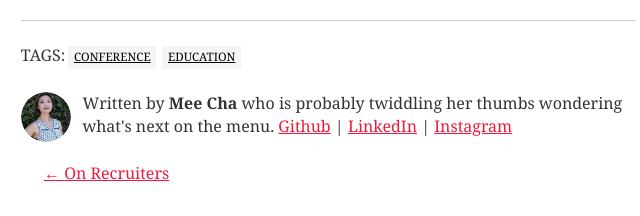
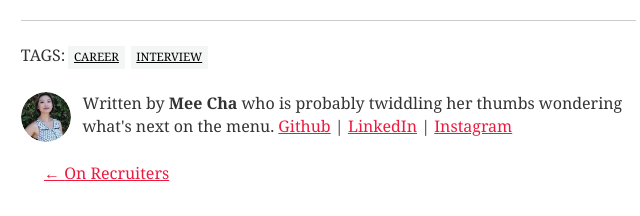
Before and after one commit to meechanism/meechanism, a Gatsby site: page /blog/go-to-interview-questions/ in a window 1280 px wide. Shown: the part 5509-5725 px from the top of the page, 275-915 px from the left. Built offline with nearby package versions, Linux system fonts and the light colour scheme; Gatsby itself is replaced by a stand-in of ours; some packages are replaced by stand-ins of ours; what typography-theme-sutro would draw is missing.

Commit message:
Update metadata

```diff
--- a/content/blog/go-to-interview-questions/index.md
+++ b/content/blog/go-to-interview-questions/index.md
@@ -1,8 +1,8 @@
 ---
 title: My go-to interview questions (as a candidate)
 date: "2020-02-23T22:12:03.284Z"
-project: code
-tags: ["conference", "education"]
+project: life
+tags: ["career", "interview"]
 ---
 
 As a candidate before any interview call, whether an introductory call or a technical screen, I always prepare with a listen of questions I should ask. Most times I am allowed to ask the other person some questions and I never want to be empty-handed.
--- a/content/blog/interviews-suck/index.md
+++ b/content/blog/interviews-suck/index.md
@@ -3,7 +3,7 @@ title: Interviews Suck
 date: "2020-02-12T23:46:37.121Z"
 description: "Software engineering interview pains"
 project: code
-tags: ["career", "learning"]
+tags: ["career", "learning", "interview"]
 ---
 
 I'm convinced no one likes interviews. Candidates dread it. Interviewers, hiring managers, and companies don't like wasting time, especially if the candidate is lacking.
--- a/content/blog/on-fear-and-failure/index.md
+++ b/content/blog/on-fear-and-failure/index.md
@@ -2,7 +2,7 @@
 title: On fear and failure
 date: "2020-01-20T22:12:03.284Z"
 project: life
-tags: ["life", "career"]
+tags: ["life", "career", "interview"]
 ---
 
 I've been holding myself back for a while now. Maybe for a decade? Perhaps my whole professional career.
@@ -74,7 +74,6 @@ I also have to remember failure is a huge part of my learning process. I am a vi
 
 Perhaps the only reason why I felt safe making a ton of mistakes was that no one else was there to judge me. I am my biggest critic and I know I'm not perfect, so why should I care if I fail in front of others? I'm not being very fair to myself, am I?
 
-
 <figure>
   <img src="./mic.jpg" alt="Microphone">
   <figcaption>Microphone. Photo by <a href="https://www.pexels.com/@freestocks">freestocks.org</a></figcaption>
--- a/content/blog/on-recruiters/index.md
+++ b/content/blog/on-recruiters/index.md
@@ -2,7 +2,7 @@
 title: On Recruiters
 date: "2020-02-17T22:12:03.284Z"
 project: code
-tags: ["work", "career"]
+tags: ["work", "career", "interview"]
 ---
 
 Early on in my recent job search, I finally decided to respond to a recruiter. For the sake of this article, let's called her Tiffany (not her real name) from JobCo (also not the recruiting firm's name). I never worked with a recruiting firm before so I didn't know what to expect. I've heard a mixture and tidbits of good and bad stories, but I never understood them. Queue cautious start.
```
